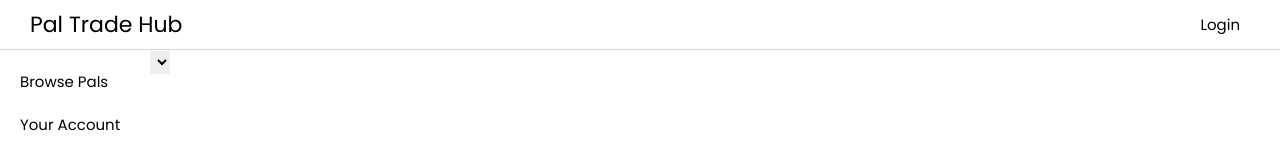
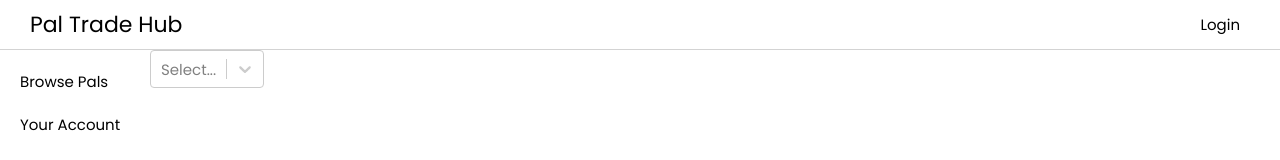
Before and after one commit to yoshinoashton/CPSC362-Project, a React (Create React App) app in the folder frontend/: page /listing/create in a window 1280 px wide. Shown: the top 160 px of the page. Built offline with nearby package versions, Linux system fonts and the light colour scheme; no server answers.

Commit message:
listing fetches from server

```diff
--- a/frontend/package.json
+++ b/frontend/package.json
@@ -6,6 +6,7 @@
     "@testing-library/jest-dom": "^5.17.0",
     "@testing-library/react": "^13.4.0",
     "@testing-library/user-event": "^13.5.0",
+    "antd": "^5.15.3",
     "http-proxy-middleware": "^2.0.6",
     "react": "^18.2.0",
     "react-dom": "^18.2.0",
--- a/frontend/src/pages/ListingCreate.js
+++ b/frontend/src/pages/ListingCreate.js
@@ -1,31 +1,38 @@
 import Layout from "../components/Layout";
-import React from 'react';
 import Select from 'react-select';
-import {useState} from 'react';
-
-const options = [
-  { value: 'chocolate', label: 'Chocolate' },
-  { value: 'strawberry', label: 'Strawberry' },
-  { value: 'vanilla', label: 'Vanilla' }
-]
+import React, { useState, useEffect } from 'react';
 
 export default function ListingCreate() {
-  const login = true;
-  if (!login) {
-    // prompt user to login
-  }
-  const [selectedOption, setSelectedOption] = useState('');
-  const handleChange = ((selectedOption) => {
+  const [selectedOption, setSelectedOption] = useState(null);
+  const [options, setOptions] = useState([]); // Initialize options state
+
+  useEffect(() => {
+    // Fetch data from the API
+    fetch(`/api/pals`)
+      .then(response => response.json())
+      .then(data => {
+        // Process data to fit react-select's expected format for options
+        const formattedOptions = data.map(item => ({
+          value: item._id, // Assuming _id is a unique identifier
+          label: item.name
+        }));
+        setOptions(formattedOptions);
+      })
+      .catch(error => console.error('Error fetching data:', error));
+  }, []); // Empty dependency array means this effect runs once on mount
+
+  const handleChange = (selectedOption) => {
     setSelectedOption(selectedOption);
-});
+  };
 
   return (
     <Layout>
       <div className="create-listing-page">
-        <select
-        options={options}
-        value={selectedOption}
-        onChange={handleChange}></select>
+        <Select
+          options={options}
+          value={selectedOption}
+          onChange={handleChange}>
+        </Select>
       </div>
     </Layout>
   );
```
Also changed, not shown: 1 other file (tests, documents, lock files or other folders).
